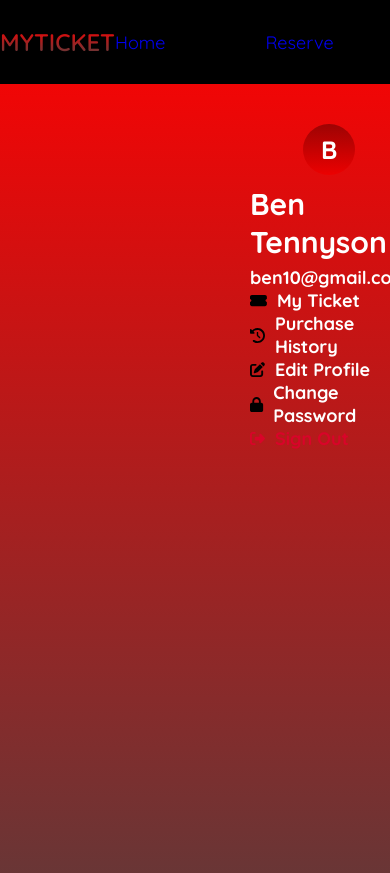
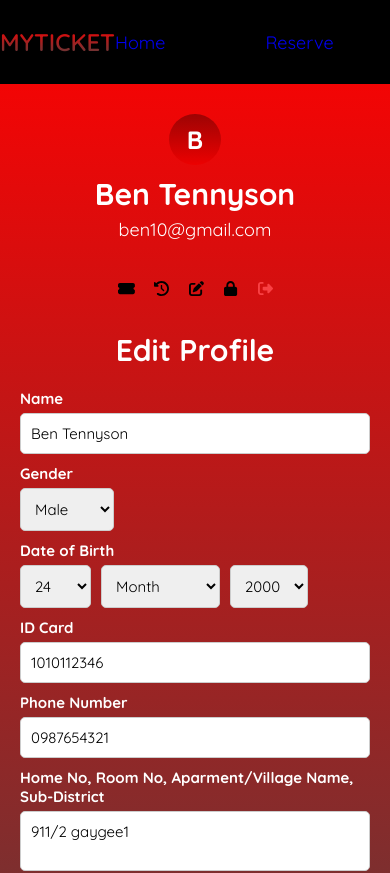
Before and after one commit to KhalidMimMuzahid/Event_Booking_System, a React (Vite) app in the folder client/: page /Profile in a window 390 px wide. Shown: the top 873 px of the page. Built offline with nearby package versions, Linux system fonts and the light colour scheme.

Commit message:
add profile finished

```diff
--- a/client/src/component/Changepasswd.tsx
+++ b/client/src/component/Changepasswd.tsx
@@ -46,7 +46,7 @@ function ChangePasswd() {
     return newPassword === confirmPassword;
   };
 
-  const handleSubmit = async (event: React.FormEvent<HTMLFormElement>) => {
+  const handleSubmit = async (event: React.MouseEvent<HTMLButtonElement>) => {
     event.preventDefault();
     if (
       comparePassword(
@@ -63,8 +63,9 @@ function ChangePasswd() {
 
   return (
     <>
-    <Navbar/>
+      <Navbar />
       <div className="box-container">
+        <div className="edit-container">
           <Profile />
           <div className="content">
             <h1 className="heading">Change Password</h1>
@@ -93,7 +94,11 @@ function ChangePasswd() {
                   onChange={handleConfirmPasswordChange}
                 />
               </div>
-            <button type="submit" onClick={handleSubmit} className="submit-btn">
+              <button
+                type="submit"
+                onClick={handleSubmit}
+                className="submit-btn"
+              >
                 Save Changes
               </button>
               {ChangePassState.error && (
@@ -102,6 +107,7 @@ function ChangePasswd() {
             </form>
           </div>
         </div>
+      </div>
     </>
   );
 }
--- a/client/src/component/Edit.tsx
+++ b/client/src/component/Edit.tsx
@@ -51,7 +51,10 @@ const provinces = [
 ];
 
 const districts = [
-  { province: "Bangkok", district: ["Ladprao", "Sathorn", "Bangrak", "Ladkrabang"] },
+  {
+    province: "Bangkok",
+    district: ["Ladprao", "Sathorn", "Bangrak", "Ladkrabang"],
+  },
   { province: "Chiang Mai", district: ["Muang", "Sarapee", "Doi Saket"] },
   { province: "Phuket", district: ["Muang", "Kathu", "Thalang"] },
 ];
@@ -150,8 +153,9 @@ function Edit() {
 
   return (
     <>
-    <Navbar/>
+      <Navbar />
       <div className="box-container">
+        <div className="edit-container">
           <Profile />
           <div className="content">
             <h1 className="heading">Edit Profile</h1>
@@ -280,10 +284,15 @@ function Edit() {
                   onChange={handleZipCodeChange}
                 />
               </div>
-            <button type="submit" onClick={handleSubmit} className="submit-btn">
+              <button
+                type="submit"
+                onClick={handleSubmit}
+                className="submit-btn"
+              >
                 Save Changes
               </button>
             </form>
+          </div>
         </div>
       </div>
     </>
--- a/client/src/component/History.tsx
+++ b/client/src/component/History.tsx
@@ -1,6 +1,6 @@
 import React, { Component } from "react";
 import { FontAwesomeIcon } from "@fortawesome/react-fontawesome";
-import { faMagnifyingGlass} from "@fortawesome/free-solid-svg-icons";
+import { faMagnifyingGlass } from "@fortawesome/free-solid-svg-icons";
 import "../style/History.css";
 import Profile from "./Profile";
 import Navbar from "./Navbar";
@@ -9,27 +9,37 @@ function History() {
   const handleSubmit = async (event: React.MouseEvent<HTMLButtonElement>) => {
     event.preventDefault();
     // send "values" to database
-    console.log("success");
+    console.log("search...");
   };
 
   return (
     <>
-    <Navbar/>
+      <Navbar />
       <div className="box-container">
+        <div className="history-container">
           <Profile />
           <div className="content">
             <h1 className="heading">Purchase History</h1>
             <div className="input-horizontal">
-            <input type="text" placeholder="Search by events, name, location, and more" />
-            <button type="submit" onClick={handleSubmit} className="search-btn">
+              <input
+                type="text"
+                placeholder="Search by events, name, location, and more"
+              />
+              <button
+                type="submit"
+                onClick={handleSubmit}
+                className="search-btn"
+              >
                 <FontAwesomeIcon icon={faMagnifyingGlass} />
                 Search
               </button>
             </div>
+            <div className="history-list">test result...</div>
+          </div>
         </div>
       </div>
     </>
-  )
+  );
 }
 
-export default History
+export default History;
--- a/client/src/component/Myticket.tsx
+++ b/client/src/component/Myticket.tsx
@@ -2,22 +2,8 @@ import React, { Component } from "react";
 import "../style/Myticket.css";
 import Profile from "./Profile";
 import Navbar from "./Navbar";
-
-const moreIcon = () => {
-  return (
-    <svg
-      xmlns="http://www.w3.org/2000/svg"
-      height="14"
-      width="9.5"
-      viewBox="0 0 320 512"
-    >
-      <path
-        fill="#fff"
-        d="M278.6 233.4c12.5 12.5 12.5 32.8 0 45.3l-160 160c-12.5 12.5-32.8 12.5-45.3 0s-12.5-32.8 0-45.3L210.7 256 73.4 118.6c-12.5-12.5-12.5-32.8 0-45.3s32.8-12.5 45.3 0l160 160z"
-      />
-    </svg>
-  );
-};
+import { FontAwesomeIcon } from "@fortawesome/react-fontawesome";
+import { faAngleRight } from "@fortawesome/free-solid-svg-icons";
 
 interface TicketProps {
   img: string;
@@ -25,7 +11,7 @@ interface TicketProps {
   info: string;
   time: string;
   date: Date;
-};
+}
 
 class Ticket extends Component<TicketProps> {
   render() {
@@ -44,8 +30,9 @@ class Ticket extends Component<TicketProps> {
 function Myticket() {
   return (
     <>
-    <Navbar/>
+      <Navbar />
       <div className="box-container">
+        <div className="ticket-container">
           <Profile />
           <div className="content">
             <h1 className="heading">My Ticket</h1>
@@ -74,8 +61,9 @@ function Myticket() {
             </div>
             <button className="show-all-tickets">
               <p>show all tickets</p>
-            {moreIcon()}
+              <FontAwesomeIcon icon={faAngleRight} />
             </button>
+          </div>
         </div>
       </div>
     </>
--- a/client/src/component/Profile.tsx
+++ b/client/src/component/Profile.tsx
@@ -14,6 +14,7 @@ function Profile() {
   return (
     <>
       <div className="menu-bar">
+        <div className="menu-header">
           <div className="profile">
             <p className="profile-pic">B</p>
             <h1 className="heading">Ben Tennyson</h1>
@@ -45,12 +46,13 @@ function Profile() {
               </Link>
             </li>
             <li>
-          <div className="menu-item">
-            <FontAwesomeIcon icon={faRightFromBracket} className="main-color" />
-            <p className="main-color">Sign Out</p>
+              <div className="menu-item main-color">
+                <FontAwesomeIcon icon={faRightFromBracket} />
+                <p>Sign Out</p>
               </div>
             </li>
           </ul>
+        </div>
       </div>
     </>
   );
--- a/client/src/style/Edit.css
+++ b/client/src/style/Edit.css
@@ -1,16 +1,13 @@
-.box-container {
+.edit-container {
   display: flex;
-    font-size: 1.5rem;
-  }
-
-  .content {
-    flex: 1;
-    padding: 2rem;
+  flex-direction: row;
 }
 
 .heading {
+  font-size: 3rem;
   color: #fff;
   text-transform: capitalize;
+  margin: 2rem 0;
 }
 
 .input-vertical,
@@ -20,6 +17,12 @@
 
 .input-vertical p {
   margin-bottom: 0.5rem;
+  font-size: 1.5rem;
+}
+
+.input-horizontal p {
+  margin-top: 1rem;
+  font-size: 1.5rem;
 }
 
 .input-horizontal {
@@ -27,9 +30,13 @@
   gap: 1.5rem;
 }
 
-  textarea,
 input {
-    width: 30%;
+  min-width: 25rem;
+}
+
+textarea {
+  min-width: 33rem;
+  max-width: 30%;
 }
 
 select {
@@ -49,14 +56,30 @@
 }
 
 .submit-btn {
+  margin: 1.5rem 0;
+  font-size: medium;
   display: flex;
   align-items: center;
   gap: 0.5rem;
   padding: 0.25rem 1rem;
-    margin-top: 2rem;
   color: #fff;
   background-color: #5c5c5f;
   width: fit-content;
   cursor: pointer;
   border-radius: 0.5rem;
 }
+
+@media (max-width: 768px) {
+  .edit-container  {
+    display: flex;
+    flex-direction: column;
+  }
+
+  input {
+    width: 100%;
+  }
+
+  textarea {
+    min-width: 100%;
+  }
+}
--- a/client/src/style/History.css
+++ b/client/src/style/History.css
@@ -1,27 +1,60 @@
-.box-container {
+.history-container {
   display: flex;
-    font-size: 1.5rem;
+  flex-direction: row;
 }
 
 .content {
-    flex: 1;
+  width: 75%;
   padding: 2rem;
 }
 
 .heading {
+  font-size: 3rem;
   color: #fff;
   text-transform: capitalize;
+  margin: 2rem 0;
+}
+
+.input-horizontal {
+  display: flex;
+  gap: 1.5rem;
+  margin-bottom: 1rem;
+}
+
+.input-horizontal p {
+  margin-top: 1rem;
+  font-size: 1.5rem;
 }
 
 .search-btn {
+  margin: 0.25rem 0;
+  font-size: medium;
   display: flex;
   align-items: center;
   gap: 0.5rem;
   padding: 0.25rem 1rem;
-    margin-top: 2rem;
   color: #fff;
   background-color: #5c5c5f;
   width: fit-content;
   cursor: pointer;
   border-radius: 0.5rem;
 }
+
+.history-list {
+  font-size: 2rem;
+}
+
+@media (max-width: 768px) {
+  .history-container  {
+    display: flex;
+    flex-direction: column;
+  }
+
+  .content {
+    width: 100%;
+    display: flex;
+    flex-direction: column;
+    align-items: center;
+    padding: 0 2rem 2rem 2rem;
+  }
+}
--- a/client/src/style/Myticket.css
+++ b/client/src/style/Myticket.css
@@ -1,32 +1,35 @@
-.box-container {
+.ticket-container {
     display: flex;
     flex-direction: row;
-}
-
-.content {
-    flex: 1;
-    padding: 2rem;
+    width: 100%;
   }
 
   .heading {
+    font-size: 3rem;
     color: #fff;
     text-transform: capitalize;
+    margin: 2rem 0;
   }
 
   .ticket-list {
     display: grid;
-    grid-template-columns: repeat(auto-fill, minmax(30rem, 1fr));
-    gap: 1rem;
+    grid-template-columns: repeat(auto-fill, minmax(25rem, 1fr));
+    gap: 2rem;
   }
 
   .ticket-card {
     display: flex;
     flex-direction: column;
     gap: 1rem;
-    border: 1px solid #000;
-    width: 28rem;
+    border: 2px solid #000;
+    border-radius: 0.5rem;
+    width: 25rem;
     background-color: #fff;
     padding: 0.5rem;
+  }
+
+  .ticket-card div {
+    font-size: 1.5rem;
   }
 
   .ticket-card > img {
@@ -40,7 +43,7 @@
     align-items: center;
     gap: 0.5rem;
     padding: 0.25rem 1rem;
-    margin-top: 1rem;
+    margin-top: 2rem;
     color: #fff;
     background-color: #5c5c5f;
     width: fit-content;
@@ -49,5 +52,17 @@
   }
 
   .show-all-tickets p {
-    margin: 0;
+    margin: 0.25rem 0;
+    font-weight: normal;
   }
+
+  @media (max-width: 768px) {
+    .ticket-container  {
+      display: flex;
+      flex-direction: column;
+    }
+
+    .ticket-card {
+      width: 100%;
+    }
+  }
--- a/client/src/style/Profile.css
+++ b/client/src/style/Profile.css
@@ -1,8 +1,10 @@
 .menu-bar {
   font-size: 1.5rem;
   width: 30rem;
-    margin: 3rem 3rem 3rem 25rem;
+  margin: 3rem 3rem 3rem 8rem;
   border-right: 1px solid #fff;
+  display: flex;
+  justify-content: center;
 }
 
 .menu-bar h1 {
@@ -10,8 +12,10 @@
 }
 
 .heading {
+  font-size: 3rem;
   color: #fff;
   text-transform: capitalize;
+  margin: 2rem 0;
 }
 
 .profile {
@@ -33,6 +37,7 @@
 
 .profile h1 ~ p {
   color: #fff;
+  font-weight: normal;
   margin-top: 0.5rem;
 }
 
@@ -43,12 +48,13 @@
 .menu-list {
   list-style-type: none;
   padding: 0;
-    margin: 0;
+  margin-top: 2.5rem;
 }
 
 .menu-item {
   display: flex;
-    gap: 10px;
+  gap: 0.75rem;
+  margin: 1.5rem 0;
   align-items: center;
   text-decoration: none;
   color: #000;
@@ -56,9 +62,33 @@
 
 .menu-item :hover {
   font-size: large;
-    font-weight: bold;
 }
 
 .main-color {
-    color: #d90429;
+  color: #f94144;
 }
+
+@media (max-width: 768px) {
+  .menu-bar {
+    border-right: none;
+    width: 100%;
+    margin: 0;
+    padding: 2rem 2rem 0 2rem;
+  }
+
+  .menu-header {
+    display: flex;
+    flex-direction: column;
+    align-items: center;
+  }
+
+  .menu-list {
+    display: flex;
+    flex-direction: row;
+    gap: 2rem;
+  }
+
+  .menu-item p {
+    display: none;
+  }
+}
```
Also changed, not shown: 1 other file (tests, documents, lock files or other folders). Lines whose indentation alone changed are shown as unchanged.
